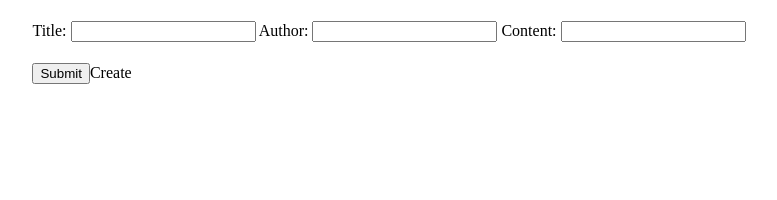
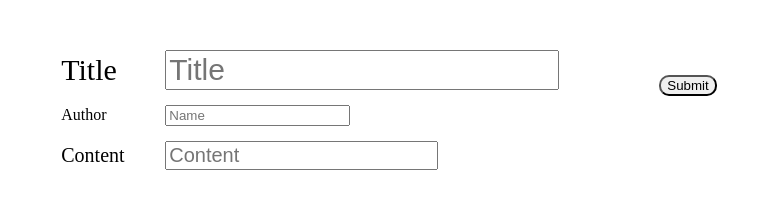
Before and after one commit to matt-b1/Lap-2-Code-Challenge, a plain HTML site: page client/index.html in a window 1280 px wide. Shown: the whole page, without its empty margins (251-1028 px from the left). Drawn offline with Linux system fonts and the light colour scheme.

Commit message:
improve styling for index

```diff
--- a/client/index.html
+++ b/client/index.html
@@ -6,21 +6,27 @@
     <meta name="viewport" content="width=device-width, initial-scale=1.0">
     <title>Posts</title>
     <link rel="stylesheet" href="./static/css/index.css">
-    <script defer src="./script.js"></script>
+    <script defer src=".static/js/script.js"></script>
 
 </head>
     <body>
         <div class="card">
             <form action="index.html">
                 <div class="container">
-                    <label for="title">Title:</label>
-                    <input type="text" id="title" name="title">
-                    <label for="author">Author:</label>
-                    <input type="text" id="author" name="author">
-                    <label for="body">Content:</label>
-                    <input type="text" id="body" name="body">
+                    <div class="forminput">
+                        <label class="title" for="title">Title</label>
+                        <input type="text" class="title" id="title" name="title" placeholder="Title">
+                    </div>
+                    <div class="forminput">
+                        <label class="author" for="author">Author</label>
+                        <input type="text" class="author" id="author" name="author" placeholder="Name">
+                    </div>
+                    <div class="forminput">
+                        <label class="body" for="body">Content</label>
+                        <input type="text" class="body" id="body" name="body" placeholder="Content">
+                    </div>
                 </div>
-                <input type="submit" id="create">Create</input>
+                <input type="submit" id="create"></input>
             </form>
         </div>
     </body>
--- a/client/static/css/index.css
+++ b/client/static/css/index.css
@@ -8,13 +8,38 @@ body {
 }
 
 .container {
-    position: relative;
-    padding: 21px 0;
+    padding-top: 50px;
+    display: flex;
+    flex-direction: column;
+    justify-content: space-between;
+    height: 120px;
+}
+
+label {
+    display: inline-block;
+    width: 100px;
+}
+
+form {
+    display: flex;
+    align-items: center;
+}
+
+.title {
+    font-size: 30px;
+}
+
+.body {
+    font-size: 20px;
+}
+
+#create {
+    border-radius: 10px;
+    margin-left: 100px;
 }
 
 .card {
     display: flex;
     align-items: center;
     justify-content: center;
-
 }
```
Also changed, not shown: client/static/js/script.js (renamed from client/script.js), client/style.css (deleted).
